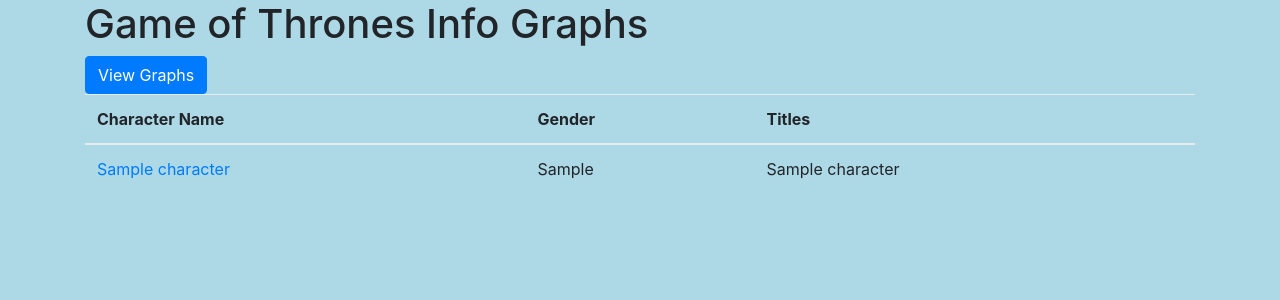
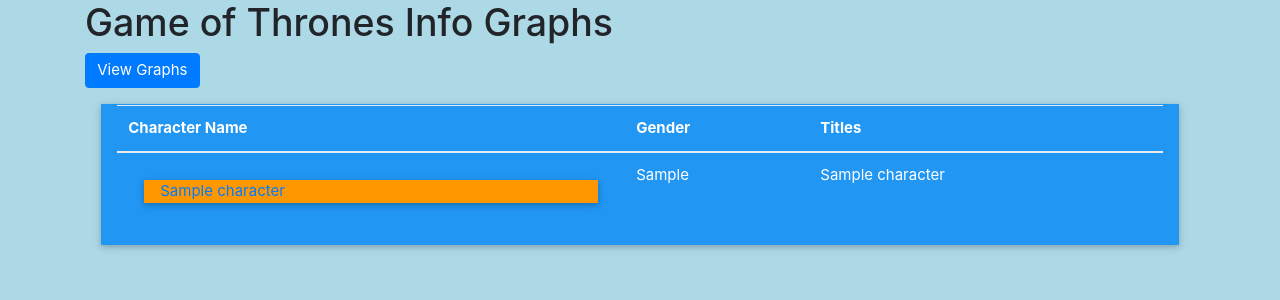
Before and after one commit to cjacobs27/gotscrapev2, a Django app: template gotsv2/templates/gotsv2/index.html in a window 1280 px wide. Shown: the top 300 px of the page. Run offline with Django 3.2, Linux system fonts and the light colour scheme; tables that the repository leaves empty hold one stand-in row (values such as "Sample post"); the template is opened without the code that fills it: values that come from a table or form of the project are taken from there, most other values are stand-ins (such as "Sample title", 1, 10 or a date in 2020); some libraries are stand-ins or nearby versions.

Commit message:
Add cards to index.html

```diff
--- a/gotsv2/templates/gotsv2/index.html
+++ b/gotsv2/templates/gotsv2/index.html
@@ -6,7 +6,7 @@
     <title>Game of Thrones Info</title>
     <meta name="description" content="">
     <meta name="viewport" content="width=device-width, initial-scale=1">
-
+    <link rel="stylesheet" href="https://www.w3schools.com/w3css/4/w3.css">
     <link rel="stylesheet" href="https://maxcdn.bootstrapcdn.com/bootstrap/4.0.0-beta.2/css/bootstrap.min.css"
           integrity="sha384-PsH8R72JQ3SOdhVi3uxftmaW6Vc51MKb0q5P2rRUpPvrszuE4W1povHYgTpBfshb" crossorigin="anonymous">
 </head>
@@ -22,7 +22,8 @@ body {
     <h1>Game of Thrones Info Graphs</h1>
 
     <a class="btn btn-primary" href="/gotsv2/graph/" role="button">View Graphs</a>
-
+  <div class="w3-container">
+  <div class="w3-panel w3-card w3-blue">
       <table class="table">
             <thead>
             <tr>
@@ -35,7 +36,11 @@ body {
             {% for character in characters %}
                 <tr>
                     <td>
+                      <div class="w3-container">
+                      <div class="w3-panel w3-card w3-orange">
                         <a href="{{ character.url }}" target="_blank">{{ character.name }}</a>
+                                  </div>
+                                  </div>
                     </td>
                     <td>
                         {{ characters_gender }}
@@ -47,6 +52,8 @@ body {
             {% endfor %}
             </tbody>
       </table>
+      </div>
+  </div>
 </div>
 
 
```
Lines whose indentation alone changed are shown as unchanged.
